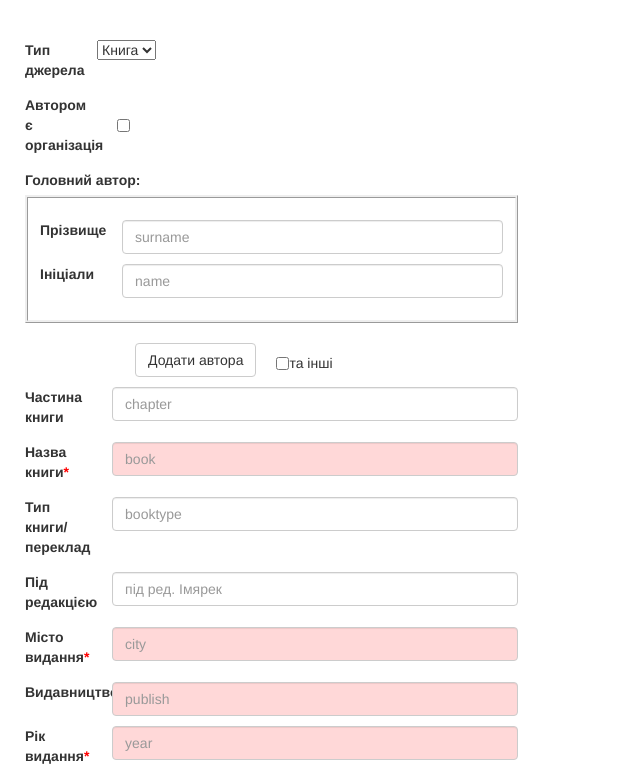
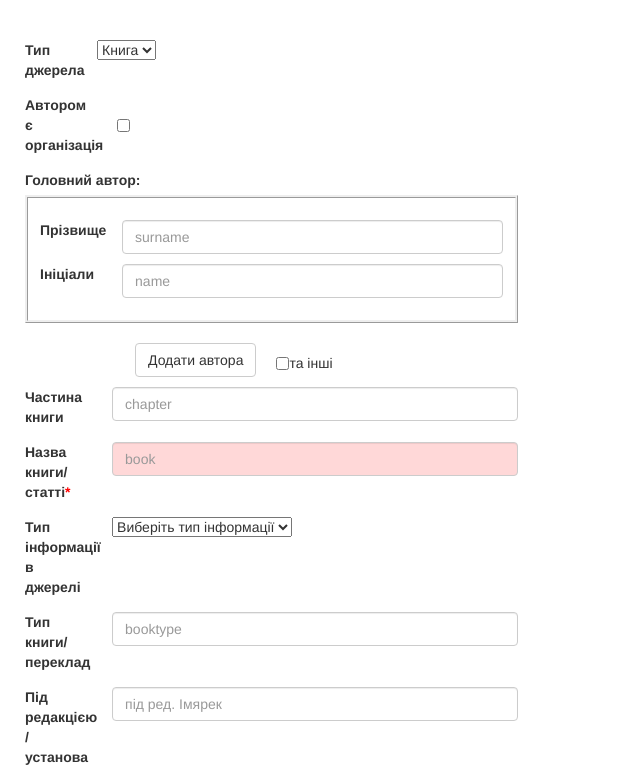
Before and after one commit to Boroshno/reference-generator, an Angular app: page / in a window 1280 px wide. Shown: the top 779 px of the page, without its empty margins (0-640 px from the left). Built offline with nearby package versions, Linux system fonts and the light colour scheme.

Commit message:
v1.2.2.0 Document type added

```diff
--- a/src/app/app.component.html
+++ b/src/app/app.component.html
@@ -90,10 +90,24 @@
             </div>
             <div class="form-group row form-group-padding">
                 <div class="col-sm-2">
-                    <label for="inputBook" class="col-form-label">Назва книги<span class="red-star">*</span></label>
+                    <label for="inputBook" class="col-form-label">Назва книги/статті<span class="red-star">*</span></label>
                 </div>
                 <div class="col-sm-10">
                     <input formControlName="book" class="form-control" id="inputBook" placeholder="book" name="book" required>
+                </div>
+            </div>
+            <div class="form-group row form-group-padding">
+                <div class="col-sm-2">
+                    <label for="inputSurname" class="col-form-label">Тип інформації в джерелі</label>
+                </div>
+                <div class="col-sm-10">
+                    <select class="custom-select" formControlName="bookTypeText">
+                            <option value="">Виберіть тип інформації</option>
+                            <option value="Текст" selected="selected">Текст</option>
+                            <option value="Електронний ресурс" selected="selected">Електронний ресурс</option>
+                            <option value="Карти" selected="selected">Карти</option>
+                            <option value="Рукопис" selected="selected">Рукопис</option>
+                    </select>
                 </div>
             </div>
             <div class="form-group row form-group-padding">
@@ -106,7 +120,7 @@
             </div>
             <div class="form-group row form-group-padding">
                 <div class="col-sm-2">
-                    <label for="inputRedaction" class="col-form-label">Під редакцією</label>
+                    <label for="inputRedaction" class="col-form-label">Під редакцією / установа</label>
                 </div>
                 <div class="col-sm-10">
                     <input formControlName="redaction" class="form-control" id="inputRedaction" placeholder="під ред. Імярек" name="redaction">
--- a/src/app/app.component.ts
+++ b/src/app/app.component.ts
@@ -27,10 +27,11 @@ export class AppComponent implements OnInit {
             addAuthor: new FormArray([]),
             chapter: new FormControl(''),
             book: new FormControl('', Validators.required),
+            bookTypeText: new FormControl(''),
             bookType: new FormControl(''),
             redaction: new FormControl(''),
             city: new FormControl('', Validators.required),
-            publish: new FormControl('', Validators.required),
+            publish: new FormControl(''),
             year: new FormControl('', Validators.required),
             page: new FormControl('', Validators.required),
             ISBN: new FormControl(''),
@@ -52,6 +53,8 @@ export class AppComponent implements OnInit {
                 var chapter = val.chapter == '' ? '' : `— ${val.chapter} // `;
                 var ISBN = val.ISBN == '' ? '' : `— ${val.ISBN}.`;
                 var bookType = val.bookType == '' ? '' : `: ${val.bookType}`;
+                var documentType = val.bookTypeText == '' ? '' : ` [${val.bookTypeText}]`;
+                var publisher = ` : ${val.publish}`;
 
                 //authors
                 if (!val.isOrgAuth)
@@ -75,7 +78,7 @@ export class AppComponent implements OnInit {
                 var redaction = val.redaction == '' ? '' : (AuthorsAtEnd == '' ? `/ ${val.redaction}. ` : `; ${val.redaction}`);
 
                 this.reference =
-                `${mainAuthorAtStart}${chapter}${val.book} [Текст] ${bookType} ${AuthorsAtEnd}${other}${redaction}. — ${val.city} : ${val.publish}, ${val.year}. — ${val.page} с.${ISBN}`;
+                `${mainAuthorAtStart}${chapter}${val.book}${documentType} ${bookType} ${AuthorsAtEnd}${other}${redaction}. — ${val.city}${publisher}, ${val.year}. — ${val.page} с.${ISBN}`;
             }
             else
             {
```
